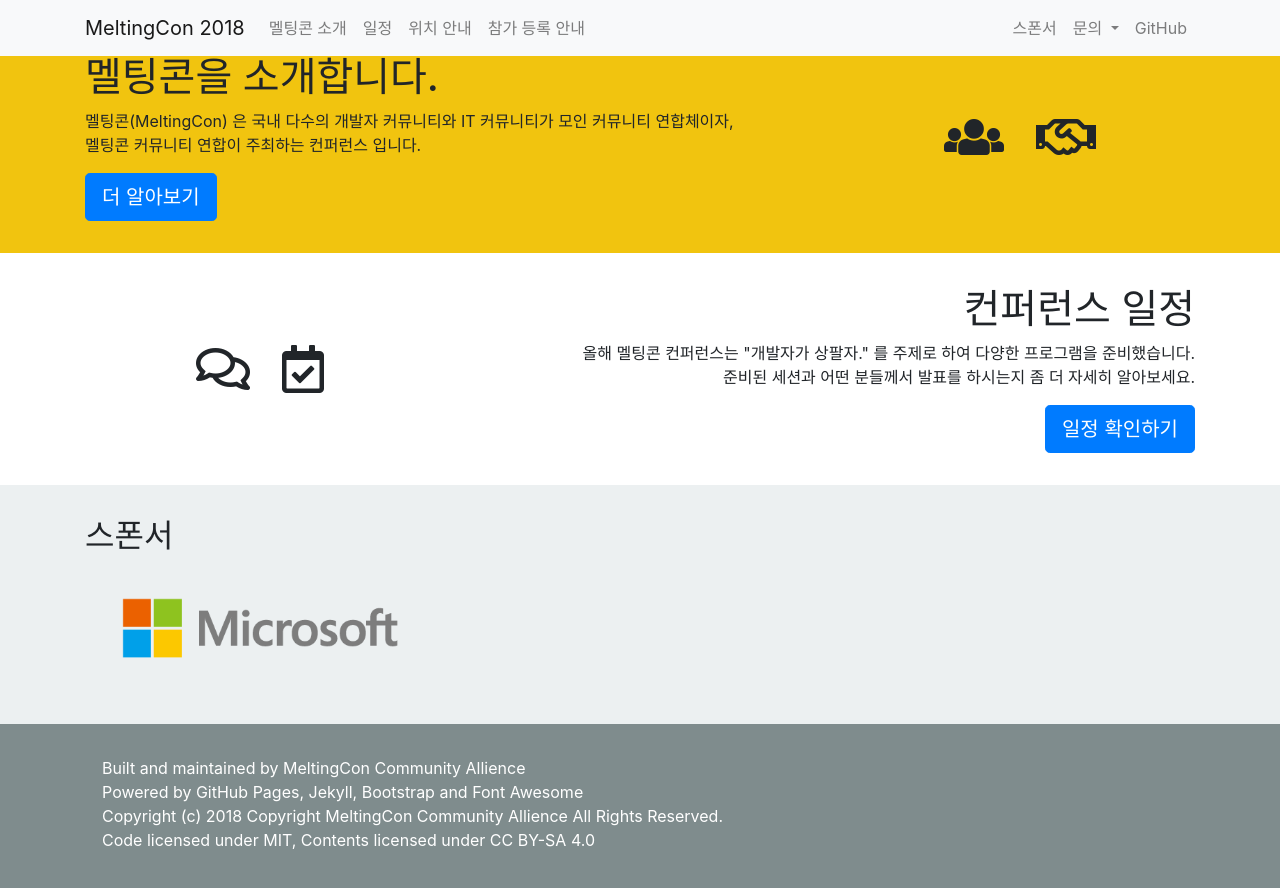
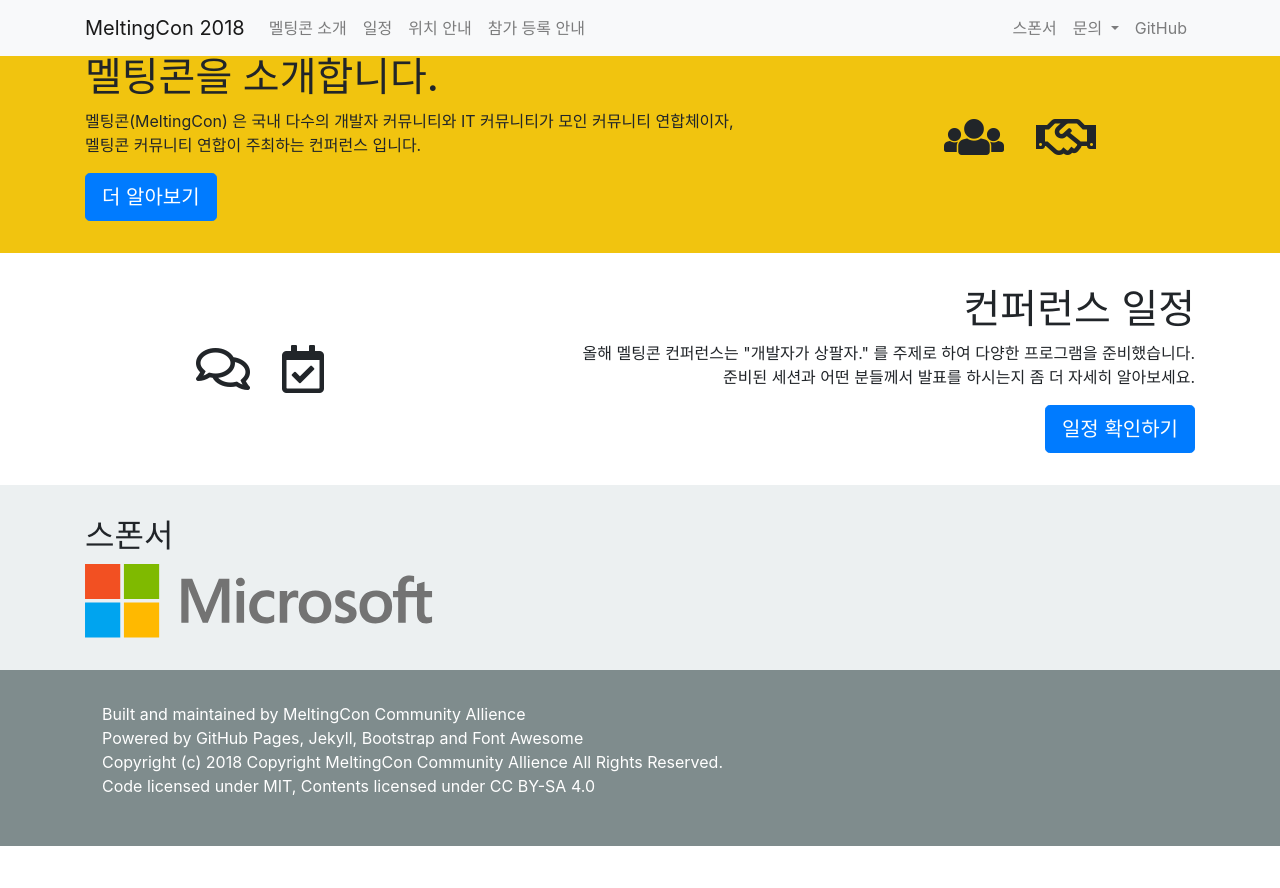
Before and after one commit to meltingcon/2018, a Jekyll site: the page built from index.html, in a window 1280 px wide and 900 px high, scrolled down 678 px. Shown: the top 888 px of the window. Built offline with Jekyll 4.4.1, drawn with Linux system fonts in a browser that asks for light colours; after the commit the page ends 1524 px from its top, so only the background shows below that.

Commit message:
Replaced png with svg

```diff
--- a/_config.yml
+++ b/_config.yml
@@ -32,7 +32,7 @@ location_query: "한국마이크로소프트"
 # Event Sponsors
 sponsors:
   - name: Microsoft
-    image: microsoft.png
+    image: microsoft.svg
     url: https://www.microsoft.com/ko-kr
     desc: >
       마이크로소프트의 목표와 가치는 전세계의 사람과 기업이 잠재력을 최대한 발휘할 수 있도록 돕는 것입니다.
```
Also changed, not shown: assets/imgs/microsoft.png (deleted), assets/imgs/microsoft.svg (added).
